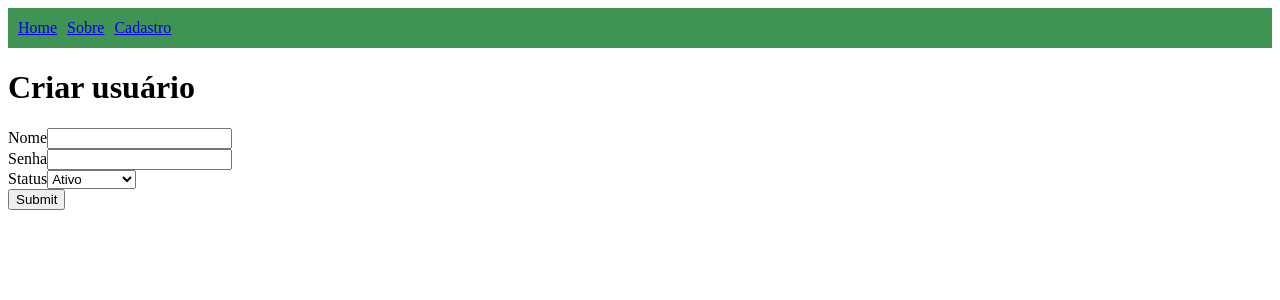
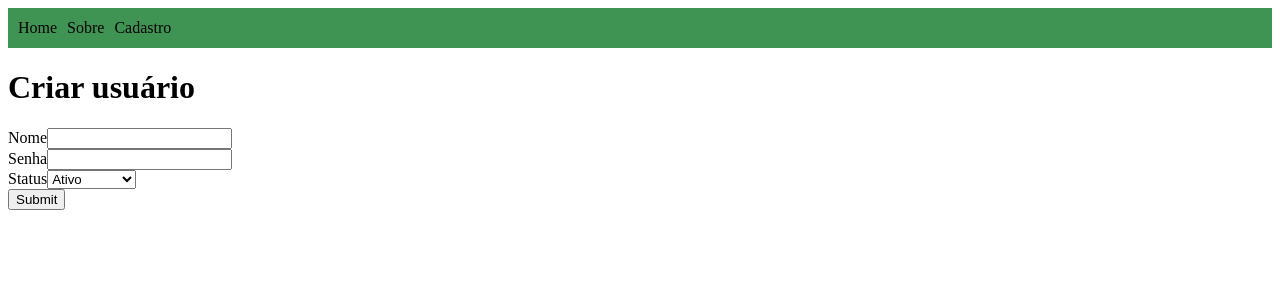
Before and after one commit to douglasrosa16/front-react-delphi, a React (Create React App) app: page /cadastro-users in a window 1280 px wide. Shown: the top 300 px of the page. Built offline with nearby package versions, Linux system fonts and the light colour scheme.

Commit message:
finalizando ajustes

```diff
--- a/package.json
+++ b/package.json
@@ -3,12 +3,14 @@
   "version": "0.1.0",
   "private": true,
   "dependencies": {
+    "@react-icons/all-files": "^4.1.0",
     "@testing-library/jest-dom": "^5.11.4",
     "@testing-library/react": "^11.1.0",
     "@testing-library/user-event": "^12.1.10",
     "axios": "^0.21.1",
     "react": "^17.0.2",
     "react-dom": "^17.0.2",
+    "react-icons": "^4.2.0",
     "react-router-dom": "^5.3.0",
     "react-scripts": "4.0.3",
     "web-vitals": "^1.0.1"
--- a/src/App.jsx
+++ b/src/App.jsx
@@ -1,4 +1,3 @@
-import Header from './component/Header';
 import Routes from './routes/routes';
 
 function App() {
--- a/src/component/Users/table/index.css
+++ b/src/component/Users/table/index.css
@@ -13,3 +13,8 @@ table, td, th {
 .table-main {
     width: 900px;
 }
+
+a {
+    text-decoration: none;
+    color: black;
+}
--- a/src/pages/EditUser/index.jsx
+++ b/src/pages/EditUser/index.jsx
@@ -1,7 +1,6 @@
 import { useEffect, useState } from 'react';
 import { useHistory } from 'react-router-dom';
 import api from '../../services/api';
-import {} from 'feather-icons';
 
 function CreateUser(props) {
   const history = useHistory()
```
Also changed, not shown: 1 other file (tests, documents, lock files or other folders).
